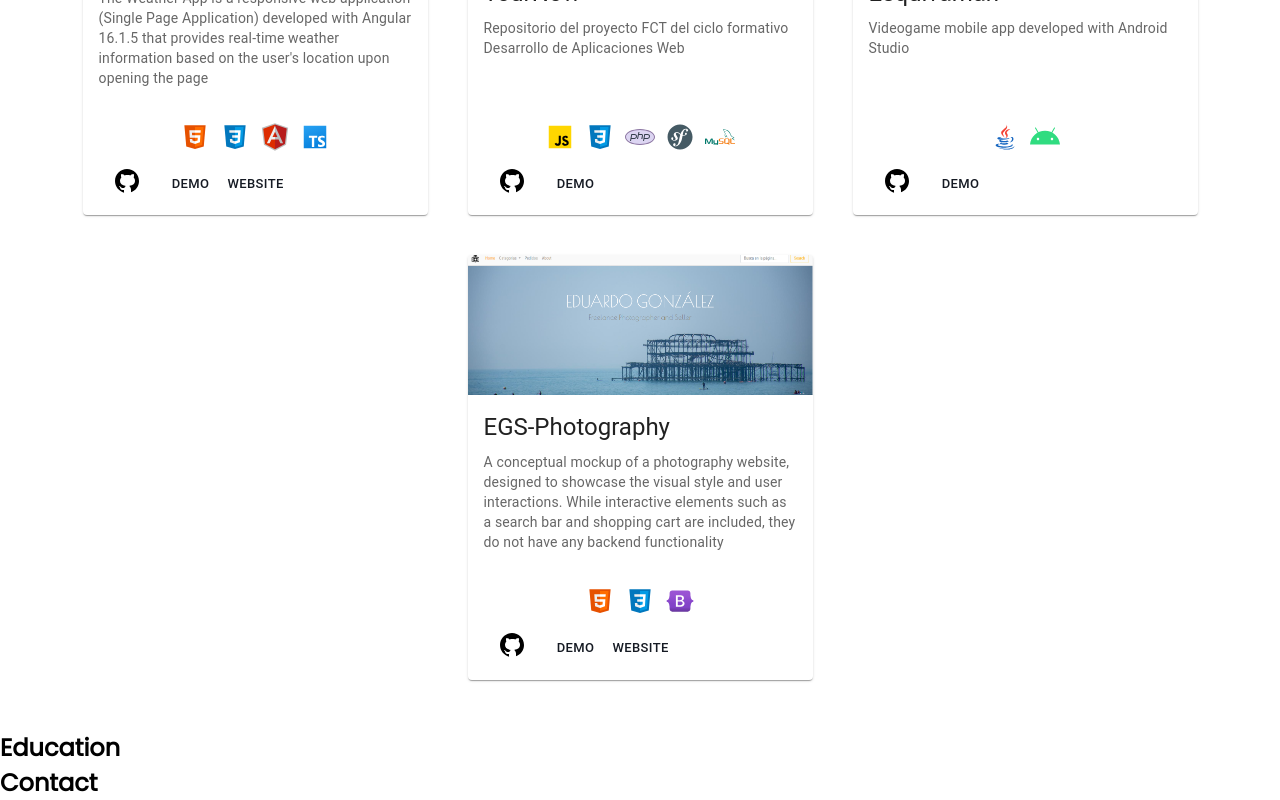
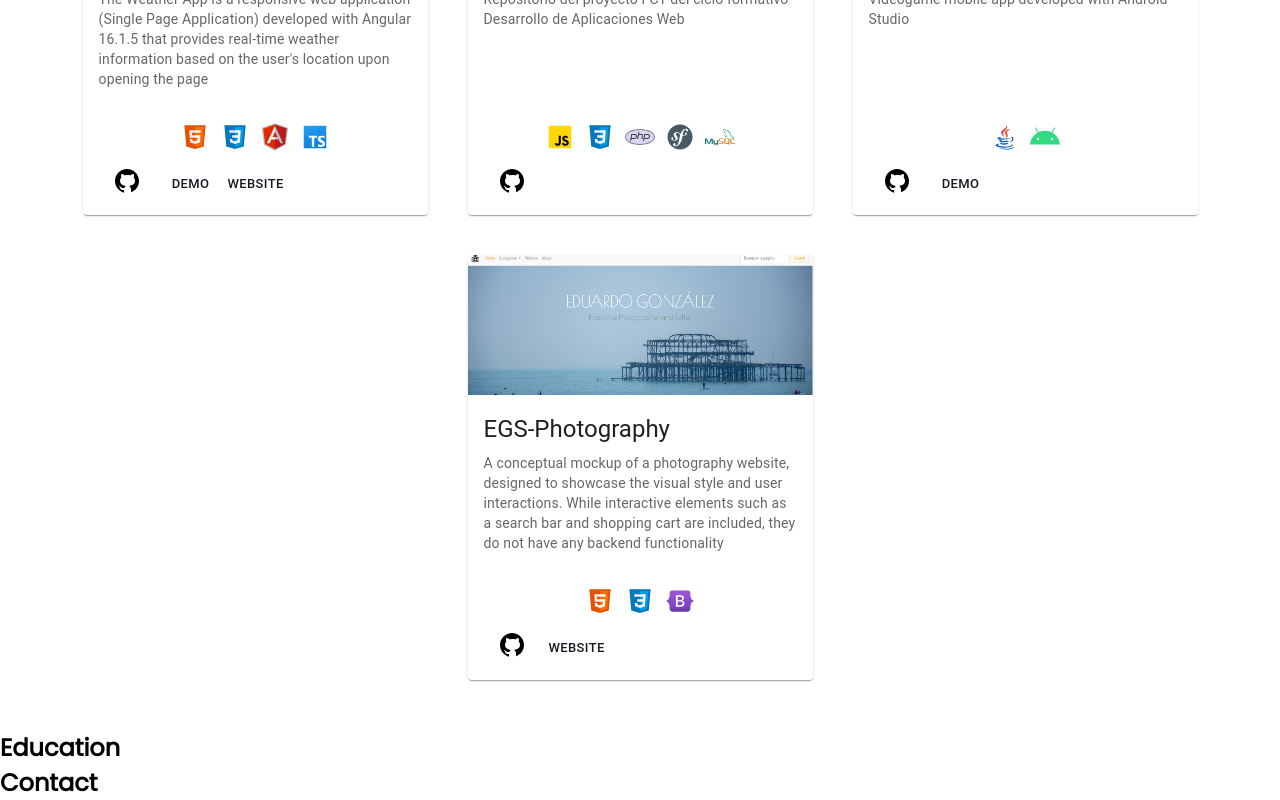
Before and after one commit to EduGese/Portfolio, a React (Vite) app: page / in a window 1280 px wide. Shown: the part 2598-3398 px from the top of the page. Built offline with nearby package versions, Linux system fonts and the light colour scheme; a web font is replaced by a local one.

Commit message:
Implement gif hover to card image

```diff
--- a/src/components/Card.jsx
+++ b/src/components/Card.jsx
@@ -9,7 +9,16 @@ import '../css/card.css'
 import githubPng from '../assets/icons8-github-30.png'
 import Box from '@mui/material/Box';
 
-export default function MediaCard({ name, image, description, technologies, link, demoLink, websiteLink }) {
+export default function MediaCard({ name, image, description, technologies, ghLink, demoLink, websiteLink, gif, gifOrientation }) {
+  const [isHovered, setIsHovered] = React.useState(false);
+
+  const handleMouseEnter = () => {
+    setIsHovered(true);
+  };
+
+  const handleMouseLeave = () => {
+    setIsHovered(false);
+  };
   return (
     <Card sx={{
       width: '100%',
@@ -28,11 +37,20 @@ export default function MediaCard({ name, image, description, technologies, link
       }
     }}>
       <CardMedia
-        sx={{ height: 140 }}
-        image={image}
-        title={name}
-      />
-      <CardContent>
+      sx={{
+        height: 140,
+        transition: 'background-image 0.7s ease-in-out',
+        // objectFit: gifOrientation === 'portrait' ? 'cover' : 'contain',
+        // objectPosition: 'center',
+       }}
+      image={isHovered && gif ? gif : image}
+      title={name}
+      onMouseEnter={handleMouseEnter}
+      onMouseLeave={handleMouseLeave}
+    />
+      <CardContent sx={{
+        height: '40%'
+      }}>
         <Typography gutterBottom variant="h5" component="div">
           {name}
         </Typography>
@@ -68,14 +86,17 @@ export default function MediaCard({ name, image, description, technologies, link
           justifyContent: 'start'
         }}>
           <Button size="small">
-            <a href={link}><svg xmlns="http://www.w3.org/2000/svg" x="0px" y="0px" width="30" height="30" viewBox="0 0 30 30">
+            <a href={ghLink}><svg xmlns="http://www.w3.org/2000/svg" x="0px" y="0px" width="30" height="30" viewBox="0 0 30 30">
               <path d="M15,3C8.373,3,3,8.373,3,15c0,5.623,3.872,10.328,9.092,11.63C12.036,26.468,12,26.28,12,26.047v-2.051 c-0.487,0-1.303,0-1.508,0c-0.821,0-1.551-0.353-1.905-1.009c-0.393-0.729-0.461-1.844-1.435-2.526 c-0.289-0.227-0.069-0.486,0.264-0.451c0.615,0.174,1.125,0.596,1.605,1.222c0.478,0.627,0.703,0.769,1.596,0.769 c0.433,0,1.081-0.025,1.691-0.121c0.328-0.833,0.895-1.6,1.588-1.962c-3.996-0.411-5.903-2.399-5.903-5.098 c0-1.162,0.495-2.286,1.336-3.233C9.053,10.647,8.706,8.73,9.435,8c1.798,0,2.885,1.166,3.146,1.481C13.477,9.174,14.461,9,15.495,9 c1.036,0,2.024,0.174,2.922,0.483C18.675,9.17,19.763,8,21.565,8c0.732,0.731,0.381,2.656,0.102,3.594 c0.836,0.945,1.328,2.066,1.328,3.226c0,2.697-1.904,4.684-5.894,5.097C18.199,20.49,19,22.1,19,23.313v2.734 c0,0.104-0.023,0.179-0.035,0.268C23.641,24.676,27,20.236,27,15C27,8.373,21.627,3,15,3z"></path>
             </svg></a>
 
           </Button>
-          <Button size="small"><a href={demoLink}>demo</a></Button>
           {
-            websiteLink && <Button size="small"><a href={githubPng}>Website</a></Button>
+          demoLink && <Button size="small"><a href={demoLink}>Demo</a></Button>
+          }
+          {/* <Button size="small"><a href={demoLink}>demo</a></Button> */}
+          {
+            websiteLink && <Button size="small"><a href={websiteLink}>Website</a></Button>
           }
         </Box>
       </CardActions>
```
